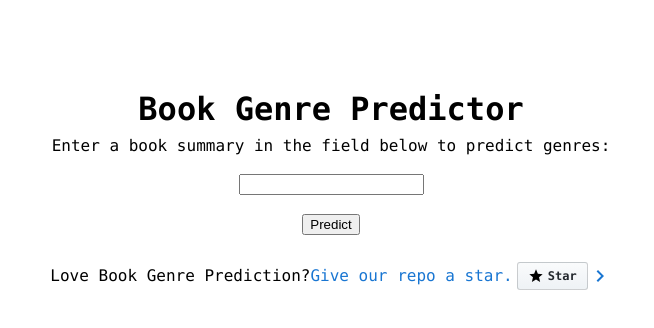
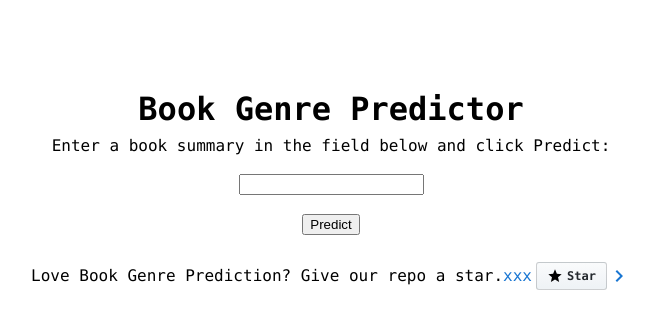
Before and after one commit to ECS171-Group9/genre-prediction-app, an Angular app: page / in a window 1280 px wide. Shown: the top 328 px of the page, without its empty margins (309-963 px from the left). Built offline with nearby package versions, Linux system fonts and the light colour scheme.

Commit message:
a couple small html adjustments

```diff
--- a/src/app/app.component.html
+++ b/src/app/app.component.html
@@ -2,7 +2,7 @@
 
     <!-- Title and entry field -->
     <h1>{{ title }}</h1>
-    <p>Enter a book summary in the field below to predict genres:</p>
+    <p>Enter a book summary in the field below and click Predict:</p>
     <br>
     <div>
         <input type="text" name="summaryField" id="summaryField" #summaryField>
@@ -16,9 +16,8 @@
 
     <!-- Footer -->
     <footer>
-        Love Book Genre Prediction?
-        <br>
-        <a href="https://github.com/ECS171-Group9/genre-prediction-app" target="_blank" rel="noopener"> Give our repo a star.
+        Love Book Genre Prediction? Give our repo a star.
+        <a href="https://github.com/ECS171-Group9/genre-prediction-app" target="_blank" rel="noopener"> xxx
             <div class="github-star-badge">
                 <svg class="material-icons" xmlns="http://www.w3.org/2000/svg" width="24" height="24" viewBox="0 0 24 24"><path d="M0 0h24v24H0z" fill="none"/><path d="M12 17.27L18.18 21l-1.64-7.03L22 9.24l-7.19-.61L12 2 9.19 8.63 2 9.24l5.46 4.73L5.82 21z"/></svg>
                 Star
```
